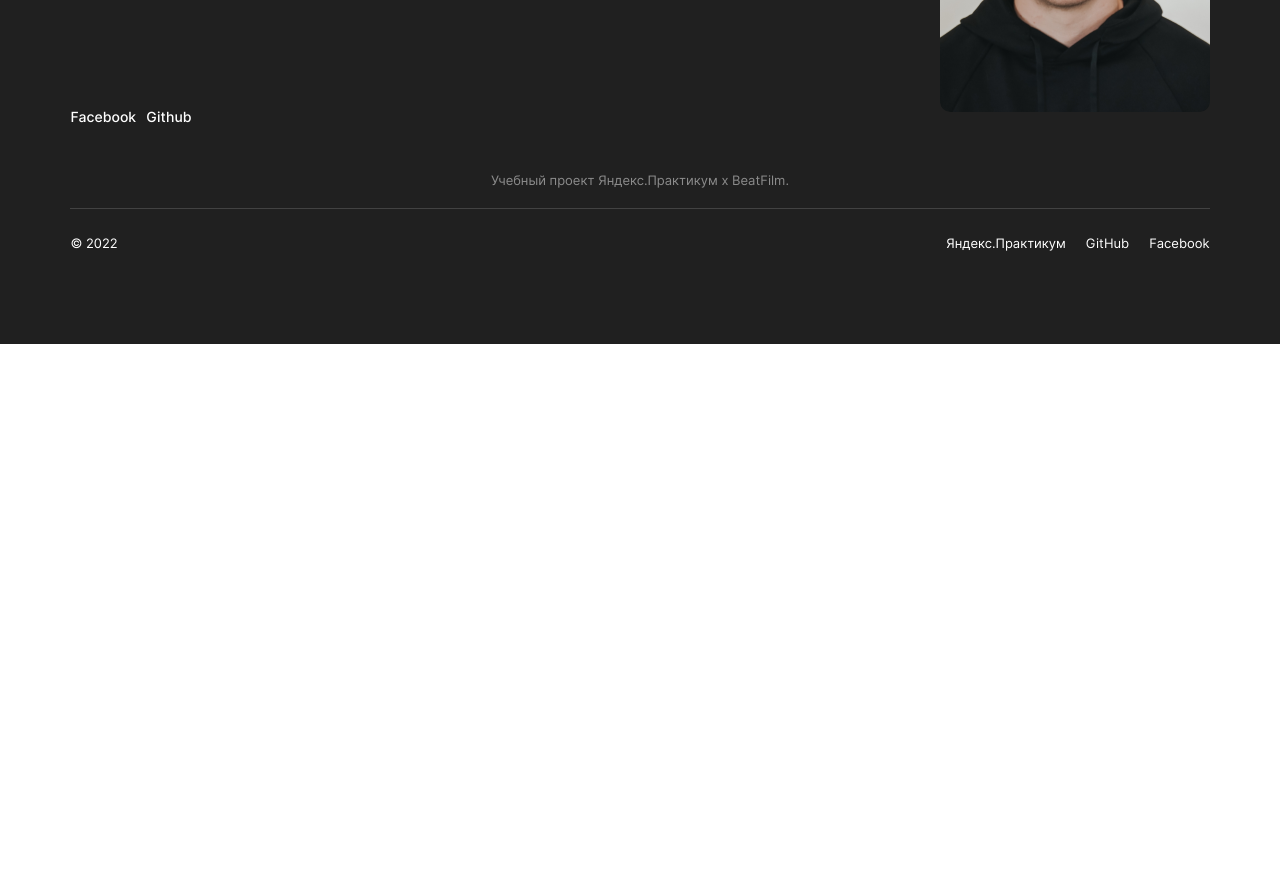
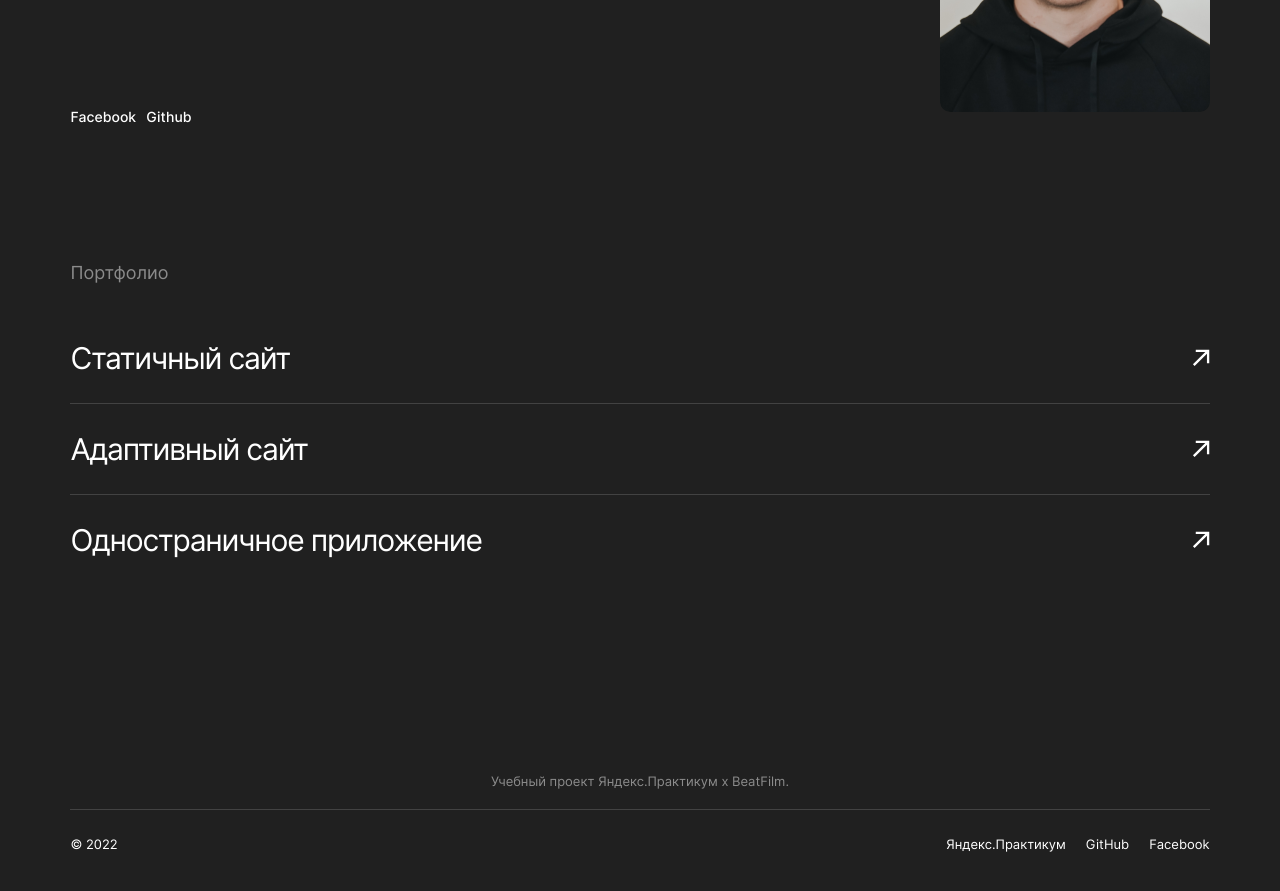
Before and after one commit to Andr-Den/movies-explorer-frontend, a React (Create React App) app: page / in a window 1280 px wide. Shown: the part 2360-3251 px from the top of the page. Before the commit the page ends 2704 px from the top, so only its background shows below. Built offline with nearby package versions, Linux system fonts and the light colour scheme.

Commit message:
add block Portfolio

```diff
--- /dev/null
+++ b/src/blocks/portfolio/__link/portfolio__link.css
@@ -0,0 +1,12 @@
+.portfolio__link {
+  margin: 0;
+  border-bottom: 1px solid #424242;
+  padding-top: 20px;
+  padding-bottom: 20px;
+  display: flex;
+  justify-content: space-between;
+}
+
+.portfolio__link:last-child {
+  border-bottom: none;
+}
--- /dev/null
+++ b/src/blocks/portfolio/__links/portfolio__links.css
@@ -0,0 +1,10 @@
+.portfolio__links {
+  padding: 0;
+  list-style: none;
+  font-style: normal;
+  font-weight: normal;
+  font-size: 30px;
+  line-height: 50px;
+  letter-spacing: -0.04em;
+  color: #FFFFFF;
+}
--- /dev/null
+++ b/src/blocks/portfolio/__title/portfolio__title.css
@@ -0,0 +1,7 @@
+.portfolio__title {
+  font-style: normal;
+  font-weight: normal;
+  font-size: 18px;
+  line-height: 20px;
+  color: #8B8B8B;
+}
--- /dev/null
+++ b/src/blocks/portfolio/portfolio.css
@@ -0,0 +1,8 @@
+.portfolio {
+  padding-top: 100px;
+  padding-bottom: 125px;
+  margin: 0 auto 0;
+  width: 89%;
+  max-width: 1140px;
+  background: #202020;
+}
--- a/src/components/App.js
+++ b/src/components/App.js
@@ -5,6 +5,7 @@ import Promo from './Promo';
 import AboutProject from './AboutProject'
 import Techs from './Techs';
 import AboutMe from './AboutMe';
+import Portfolio from './Portfolio';
 
 function App() {
   return (
@@ -14,6 +15,7 @@ function App() {
       <AboutProject />
       <Techs />
       <AboutMe />
+      <Portfolio />
       <Footer />
     </div>
   );
--- /dev/null
+++ b/src/components/Portfolio.js
@@ -0,0 +1,27 @@
+import React from 'react'
+
+import arrow from '../images/arrow.svg'
+
+const links = [
+  'Статичный сайт',
+  'Адаптивный сайт',
+  'Одностраничное приложение'
+  ]
+
+function Portfolio() {
+  return (
+    <div className="portfolio">
+      <h4 className="portfolio__title">Портфолио</h4>
+      <ul className="portfolio__links">
+        {links.map((text) => (
+          <li className="portfolio__link">
+            <span>{text}</span>
+            <img src={arrow} alt=""/>
+          </li>
+        ))}
+      </ul>
+    </div>
+  )
+}
+
+export default Portfolio;
--- a/src/index.css
+++ b/src/index.css
@@ -39,6 +39,11 @@
 @import url(./blocks/about-me/__image/about-me__image.css);
 @import url(./blocks/about-me/__links/about-me__links.css);
 
+@import url(./blocks/portfolio/portfolio.css);
+@import url(./blocks/portfolio/__title/portfolio__title.css);
+@import url(./blocks/portfolio/__links/portfolio__links.css);
+@import url(./blocks/portfolio/__link/portfolio__link.css);
+
 @import url(./blocks/footer/footer.css);
 @import url(./blocks/footer/__text/footer__text.css);
 @import url(./blocks/footer/__links/footer__links.css);
```
Also changed, not shown: src/images/arrow.svg (added).
